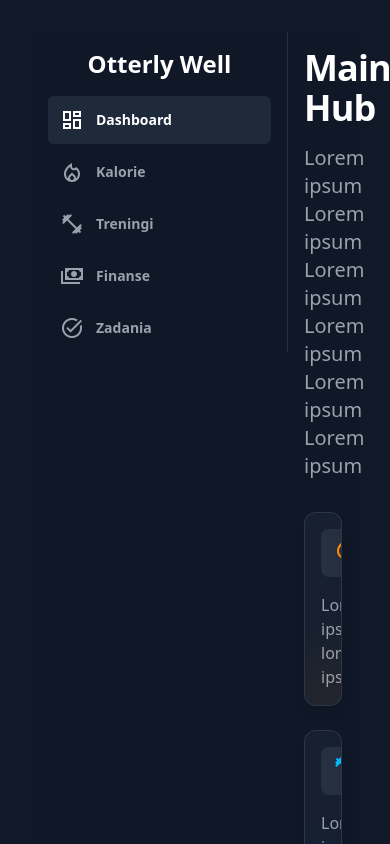
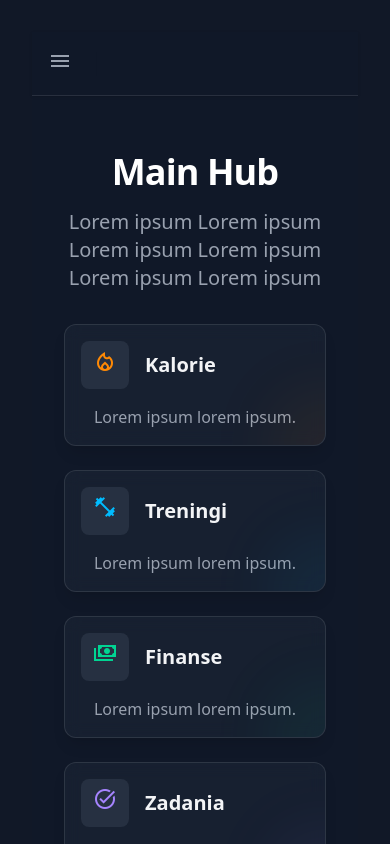
Before and after one commit to czarekmilek/OtterlyWell, a React (Vite) app in the folder otterly-well/: page / in a window 390 px wide. Shown: the top 844 px of the page. Built offline with nearby package versions, Linux system fonts and the light colour scheme.

Commit message:
Added mobile support for current layout
- Used HeadlessUI for mobile support

```diff
--- a/otterly-well/package.json
+++ b/otterly-well/package.json
@@ -13,6 +13,7 @@
   "dependencies": {
     "@emotion/react": "^11.14.0",
     "@emotion/styled": "^11.14.1",
+    "@headlessui/react": "^2.2.9",
     "@mui/icons-material": "^7.3.4",
     "@mui/material": "^7.3.4",
     "@tailwindcss/postcss": "^4.1.14",
--- /dev/null
+++ b/otterly-well/src/components/Layout/Header/Header.tsx
@@ -0,0 +1,36 @@
+import { MenuIcon } from "../../icons";
+
+interface HeaderProps {
+  onMenuClick: () => void;
+}
+
+const Header = ({ onMenuClick }: HeaderProps) => {
+  return (
+    <div className="sticky top-0 z-10 flex h-16 shrink-0 items-center gap-x-6 border-b border-white/10 bg-gray-900 px-4 shadow-sm sm:px-6 lg:px-8">
+      {/* Mobile-only menu button */}
+      <button
+        type="button"
+        className="-m-2.5 p-2.5 text-gray-400 lg:hidden"
+        onClick={onMenuClick}
+      >
+        <span className="sr-only">Open sidebar</span>
+        <MenuIcon className="h-6 w-6" aria-hidden="true" />
+      </button>
+
+      <div className="h-6 w-px bg-gray-900/10 lg:hidden" aria-hidden="true" />
+
+      {/* <div className="flex flex-1 justify-end gap-x-6">
+        <div className="flex items-center gap-x-4">
+          <span className="sr-only">View profile</span>
+          <img
+            className="h-8 w-8 rounded-full bg-gray-800"
+            src="https://via.placeholder.com/150"
+            alt=""
+          />
+        </div>
+      </div> */}
+    </div>
+  );
+};
+
+export default Header;
--- a/otterly-well/src/components/Layout/Layout.tsx
+++ b/otterly-well/src/components/Layout/Layout.tsx
@@ -1,14 +1,23 @@
+import { useState } from "react";
 import Sidebar from "./Sidebar/Sidebar";
+import Header from "./Header/Header";
 
 interface LayoutProps {
   children: React.ReactNode;
 }
 
 const Layout = ({ children }: LayoutProps) => {
+  const [mobileOpen, setMobileOpen] = useState(false);
+
   return (
     <div className="min-h-screen bg-gray-900">
-      <Sidebar />
-      <main className="pl-64">{children}</main>
+      <Sidebar mobileOpen={mobileOpen} setMobileOpen={setMobileOpen} />
+      <div className="lg:pl-64">
+        <Header onMenuClick={() => setMobileOpen(true)} />
+        <main className="py-10">
+          <div className="px-4 sm:px-6 lg:px-8">{children}</div>
+        </main>
+      </div>
     </div>
   );
 };
--- a/otterly-well/src/components/Layout/Sidebar/Sidebar.tsx
+++ b/otterly-well/src/components/Layout/Sidebar/Sidebar.tsx
@@ -1,3 +1,10 @@
+import { Fragment } from "react";
+import {
+  Dialog,
+  DialogPanel,
+  Transition,
+  TransitionChild,
+} from "@headlessui/react";
 import {
   CalorieIcon,
   DashboardIcon,
@@ -18,10 +25,15 @@ function classNames(...classes: string[]) {
   return classes.filter(Boolean).join(" ");
 }
 
-const Sidebar = () => {
-  return (
-    <aside className="fixed z-10 flex w-64 flex-col border-r border-white/10 bg-gray-900">
-      <div className="flex items-center justify-center px-6 h-16">
+interface SidebarProps {
+  mobileOpen: boolean;
+  setMobileOpen: (open: boolean) => void;
+}
+
+const Sidebar = ({ mobileOpen, setMobileOpen }: SidebarProps) => {
+  const sidebarContent = (
+    <>
+      <div className="flex shrink-0 items-center justify-center gap-x-4 px-6 h-16">
         <h1 className="text-2xl font-bold text-white">Otterly Well</h1>
       </div>
       <nav className="flex flex-1 flex-col gap-y-5 overflow-y-auto px-4">
@@ -41,7 +53,7 @@ const Sidebar = () => {
                     aria-current={item.current ? "page" : undefined}
                   >
                     <item.icon
-                      className="h-6 w-6"
+                      className="h-6 w-6 shrink-0"
                       aria-hidden="true"
                     />
                     {item.name}
@@ -52,7 +64,80 @@ const Sidebar = () => {
           </li>
         </ul>
       </nav>
-    </aside>
+    </>
+  );
+
+  return (
+    <>
+      {/* --- Mobile Sidebar (using Headless UI Dialog) --- */}
+      <Transition show={mobileOpen} as={Fragment}>
+        <Dialog
+          as="div"
+          className="relative z-40 lg:hidden"
+          onClose={setMobileOpen}
+        >
+          {/* Backdrop */}
+          <TransitionChild
+            as={Fragment}
+            enter="transition-opacity ease-linear duration-300"
+            enterFrom="opacity-0"
+            enterTo="opacity-100"
+            leave="transition-opacity ease-linear duration-300"
+            leaveFrom="opacity-100"
+            leaveTo="opacity-0"
+          >
+            <div className="fixed inset-0 bg-gray-900/80" />
+          </TransitionChild>
+
+          <div className="fixed inset-0 flex">
+            <TransitionChild
+              as={Fragment}
+              enter="transition ease-in-out duration-300 transform"
+              enterFrom="-translate-x-full"
+              enterTo="translate-x-0"
+              leave="transition ease-in-out duration-300 transform"
+              leaveFrom="translate-x-0"
+              leaveTo="-translate-x-full"
+            >
+              <DialogPanel className="relative mr-16 flex w-full max-w-xs flex-1">
+                {/* Close button */}
+                <TransitionChild
+                  as={Fragment}
+                  enter="ease-in-out duration-300"
+                  enterFrom="opacity-0"
+                  enterTo="opacity-100"
+                  leave="ease-in-out duration-300"
+                  leaveFrom="opacity-100"
+                  leaveTo="opacity-0"
+                >
+                  <div className="absolute left-full top-0 flex w-16 justify-center pt-5">
+                    <button
+                      type="button"
+                      className="-m-2.5 p-2.5"
+                      onClick={() => setMobileOpen(false)}
+                    >
+                      <span className="sr-only">Close sidebar</span>
+                      <span className="material-symbols-sharp h-6 w-6 text-white">
+                        close
+                      </span>
+                    </button>
+                  </div>
+                </TransitionChild>
+
+                <div className="flex grow flex-col overflow-y-auto bg-gray-900 ring-1 ring-white/10">
+                  {sidebarContent}
+                </div>
+              </DialogPanel>
+            </TransitionChild>
+          </div>
+        </Dialog>
+      </Transition>
+
+      {/* --- Desktop Sidebar --- */}
+      <aside className="hidden lg:fixed lg:inset-y-0 lg:z-10 lg:flex lg:w-64 lg:flex-col border-r border-white/10 bg-gray-900">
+        {sidebarContent}
+      </aside>
+    </>
   );
 };
 
```
Also changed, not shown: 2 other files (tests, documents, lock files or other folders).
